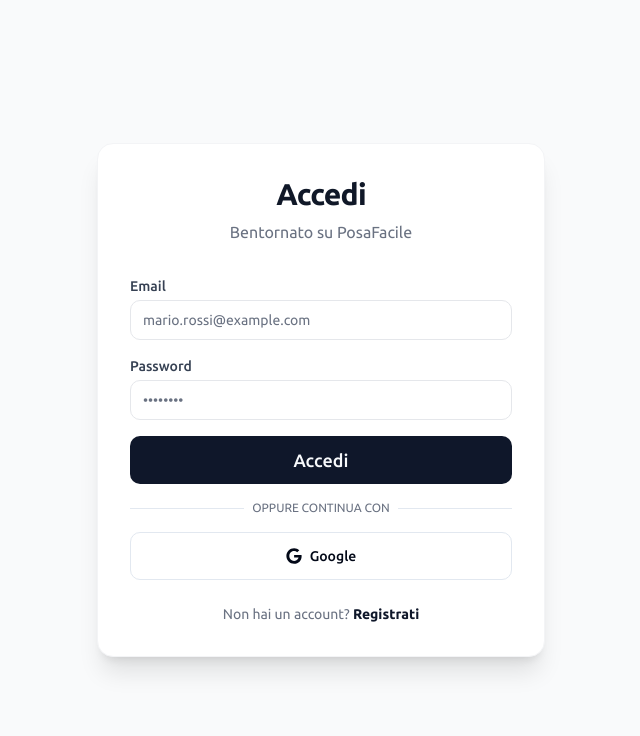
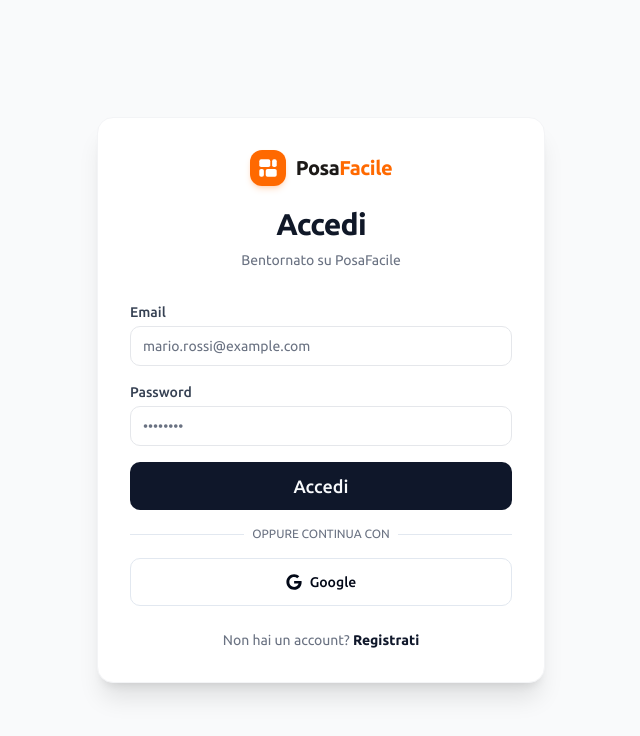
Before and after one commit to immaginedimpresa/PosaFacile, a React (Vite) app: page /login in a window 1280 px wide. Shown: the top 736 px of the page, without its empty margins (319-959 px from the left). Built offline with nearby package versions, Linux system fonts and the light colour scheme; no server answers.

Commit message:
style(brand): align platform logos and icons with official landing page LogoIcon

```diff
--- a/src/components/layout/AdminLayout.tsx
+++ b/src/components/layout/AdminLayout.tsx
@@ -9,10 +9,10 @@
     Settings,
     ArrowUpRight,
     Shield,
-    Store,
     Bell
 } from 'lucide-react'
 import { NotificationBell } from '@/components/notifications/NotificationBell'
+import { LogoIcon } from '@/components/ui/Logo'
 
 const navItems = [
     { path: '/admin', icon: LayoutDashboard, label: 'Dashboard', exact: true },
@@ -41,19 +41,19 @@
             <aside className="w-64 bg-stone-900 text-stone-200 flex-shrink-0 hidden lg:flex flex-col border-r border-stone-800 shadow-xl z-20 sticky top-0 h-screen">
                 {/* Brand Header */}
                 <div className="p-5 border-b border-stone-800/80 flex items-center justify-between">
-                    <div className="flex items-center gap-3">
-                        <div className="w-9 h-9 rounded-xl bg-orange-500 flex items-center justify-center text-white font-black text-lg shadow-md shadow-orange-500/20">
-                            P
+                    <Link to="/admin" className="flex items-center gap-3 group">
+                        <div className="w-9 h-9 rounded-xl bg-orange-500 flex items-center justify-center text-white shadow-md shadow-orange-500/20 group-hover:scale-105 transition-transform shrink-0">
+                            <LogoIcon size={20} />
                         </div>
                         <div>
-                            <span className="font-extrabold text-white text-base tracking-tight block">
-                                PosaFacile
+                            <span className="font-extrabold text-white text-base tracking-tight block font-display">
+                                Posa<span className="text-orange-500">Facile</span>
                             </span>
                             <span className="text-[10px] font-bold text-orange-400 uppercase tracking-widest block -mt-0.5">
                                 Admin Portal
                             </span>
                         </div>
-                    </div>
+                    </Link>
                     <div className="flex items-center gap-2">
                         <NotificationBell variant="dark" align="left" />
                         <div className="w-2 h-2 rounded-full bg-emerald-500 animate-pulse" title="Sistema online" />
@@ -94,7 +94,7 @@
                         className="flex items-center justify-between px-3 py-2 rounded-xl text-xs font-medium text-stone-400 hover:text-white hover:bg-stone-800/50 transition-colors"
                     >
                         <span className="flex items-center gap-2">
-                            <Store className="w-4 h-4 text-orange-400" />
+                            <LogoIcon size={16} className="text-orange-400 shrink-0" />
                             <span>Vedi Piattaforma</span>
                         </span>
                         <ArrowUpRight className="w-3.5 h-3.5 opacity-60" />
--- a/src/components/layouts/ProLayout.tsx
+++ b/src/components/layouts/ProLayout.tsx
@@ -5,13 +5,13 @@
     UserCircle,
     Calendar,
     LogOut,
-    Store,
     ArrowUpRight,
     HardHat,
     Bell
 } from 'lucide-react'
 import { useAuth } from '@/hooks/useAuth'
 import { NotificationBell } from '@/components/notifications/NotificationBell'
+import { LogoIcon } from '@/components/ui/Logo'
 
 export function ProLayout() {
     const location = useLocation()
@@ -38,19 +38,19 @@
             <aside className="w-64 bg-stone-900 text-stone-200 flex-shrink-0 hidden lg:flex flex-col border-r border-stone-800 shadow-xl z-20 sticky top-0 h-screen">
                 {/* Brand Header */}
                 <div className="p-5 border-b border-stone-800/80 flex items-center justify-between">
-                    <div className="flex items-center gap-3">
-                        <div className="w-9 h-9 rounded-xl bg-orange-500 flex items-center justify-center text-white font-black text-lg shadow-md shadow-orange-500/20">
-                            P
+                    <Link to="/pro" className="flex items-center gap-3 group">
+                        <div className="w-9 h-9 rounded-xl bg-orange-500 flex items-center justify-center text-white shadow-md shadow-orange-500/20 group-hover:scale-105 transition-transform shrink-0">
+                            <LogoIcon size={20} />
                         </div>
                         <div>
-                            <span className="font-extrabold text-white text-base tracking-tight block">
-                                PosaFacile
+                            <span className="font-extrabold text-white text-base tracking-tight block font-display">
+                                Posa<span className="text-orange-500">Facile</span>
                             </span>
                             <span className="text-[10px] font-bold text-orange-400 uppercase tracking-widest block -mt-0.5">
                                 Portale Posatori
                             </span>
                         </div>
-                    </div>
+                    </Link>
                     <div className="flex items-center gap-2">
                         <NotificationBell variant="dark" align="left" />
                         <div className="w-2 h-2 rounded-full bg-emerald-500 animate-pulse" title="Posatore online" />
@@ -91,7 +91,7 @@
                         className="flex items-center justify-between px-3 py-2 rounded-xl text-xs font-medium text-stone-400 hover:text-white hover:bg-stone-800/50 transition-colors"
                     >
                         <span className="flex items-center gap-2">
-                            <Store className="w-4 h-4 text-orange-400" />
+                            <LogoIcon size={16} className="text-orange-400 shrink-0" />
                             <span>Vedi Piattaforma</span>
                         </span>
                         <ArrowUpRight className="w-3.5 h-3.5 opacity-60" />
--- a/src/pages/auth/LoginPage.tsx
+++ b/src/pages/auth/LoginPage.tsx
@@ -4,6 +4,7 @@
 import { Input } from '@/components/ui/input'
 import { useUserStore } from '@/store/userStore'
 import { FadeIn } from '@/components/ui/motion'
+import { Logo } from '@/components/ui/Logo'
 
 export function LoginPage() {
     const navigate = useNavigate()
@@ -43,8 +44,13 @@
         <div className="min-h-screen bg-gray-50 flex items-center justify-center p-4">
             <FadeIn className="bg-white p-8 rounded-2xl shadow-xl w-full max-w-md border border-gray-100">
                 <div className="text-center mb-8">
+                    <div className="flex justify-center mb-5">
+                        <Link to="/" className="inline-block group">
+                            <Logo size="md" variant="default" />
+                        </Link>
+                    </div>
                     <h1 className="text-3xl font-bold font-display text-gray-900 mb-2">Accedi</h1>
-                    <p className="text-gray-500">Bentornato su PosaFacile</p>
+                    <p className="text-gray-500 text-sm">Bentornato su PosaFacile</p>
                 </div>
 
                 {error && (
--- a/src/pages/auth/RegisterPage.tsx
+++ b/src/pages/auth/RegisterPage.tsx
@@ -4,6 +4,7 @@
 import { Input } from '@/components/ui/input'
 import { useUserStore } from '@/store/userStore'
 import { FadeIn } from '@/components/ui/motion'
+import { Logo } from '@/components/ui/Logo'
 
 export function RegisterPage() {
     const navigate = useNavigate()
@@ -45,8 +46,13 @@
         <div className="min-h-screen bg-gray-50 flex items-center justify-center p-4">
             <FadeIn className="bg-white p-8 rounded-2xl shadow-xl w-full max-w-md border border-gray-100">
                 <div className="text-center mb-8">
+                    <div className="flex justify-center mb-5">
+                        <Link to="/" className="inline-block group">
+                            <Logo size="md" variant="default" />
+                        </Link>
+                    </div>
                     <h1 className="text-3xl font-bold font-display text-gray-900 mb-2">Registrati</h1>
-                    <p className="text-gray-500">Inizia il tuo progetto con PosaFacile</p>
+                    <p className="text-gray-500 text-sm">Inizia il tuo progetto con PosaFacile</p>
                 </div>
 
                 {error && (
```
